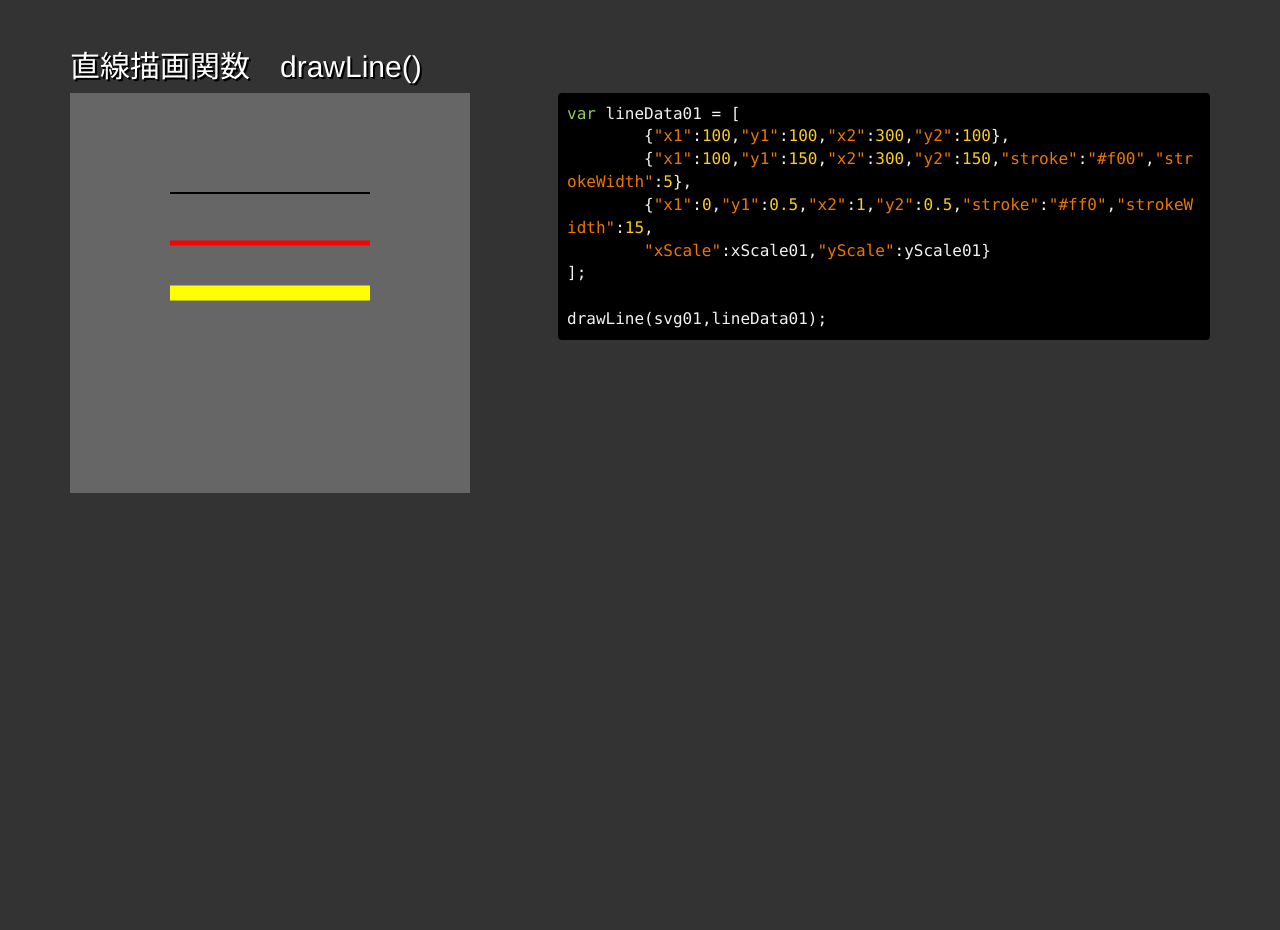
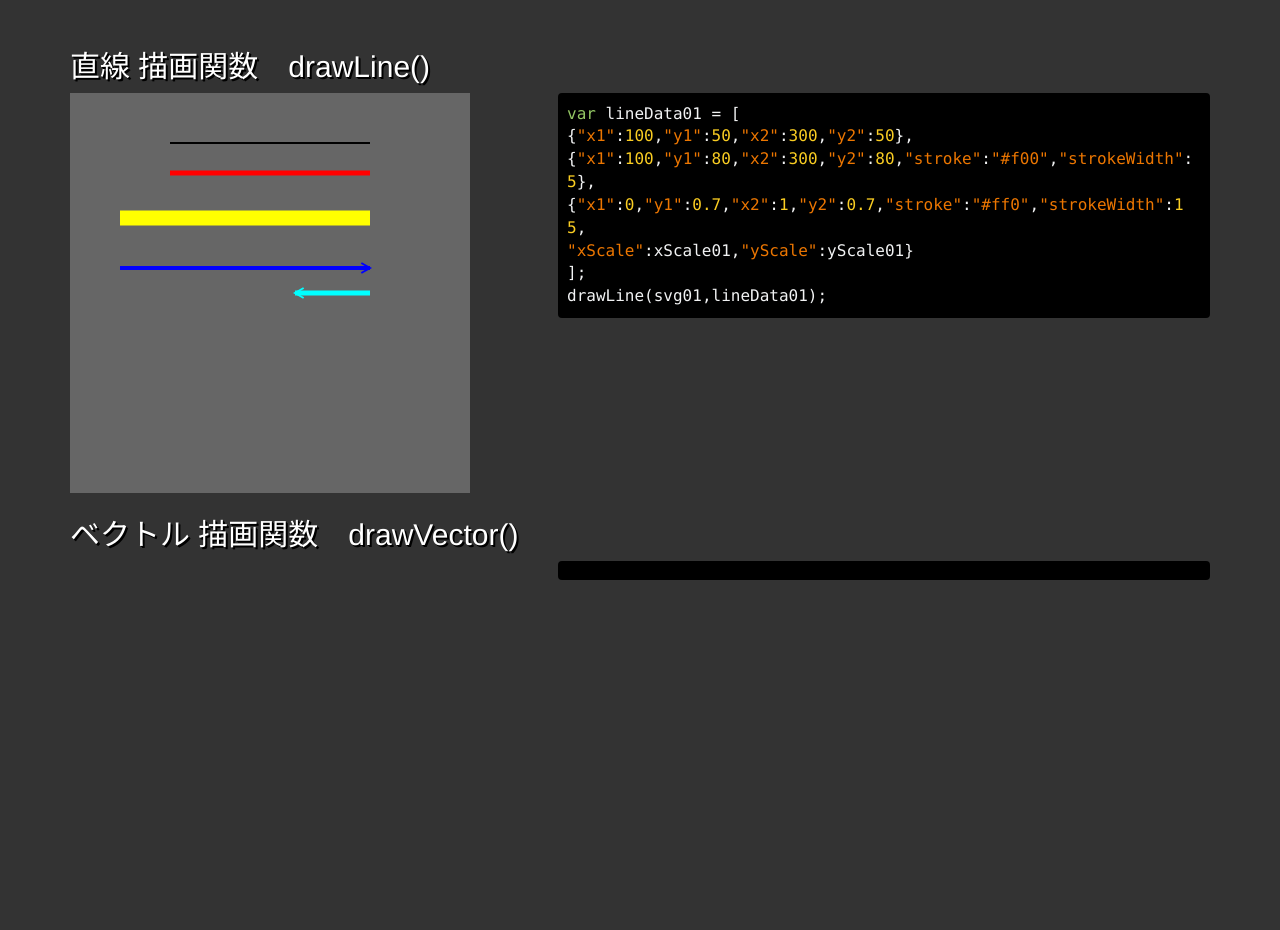
Before and after one commit to koyamatc/d3draw, a Jekyll site: the page index.html, which Jekyll copies as it is, in a window 1280 px wide. Built offline with Jekyll 4.4.1, drawn with Linux system fonts in a browser that asks for light colours; Markdown is read by kramdown in place of the engine named in the settings; part of the change alters nothing that is shown.

Commit message:
add drawVectorB

```diff
--- a/index.html
+++ b/index.html
@@ -15,7 +15,7 @@
 	<div class="container">
 
 		<h2>
-		 直線描画関数　drawLine()
+		 直線 描画関数　drawLine()
 		</h2>
 		<div class="row">
 			<div class="col-sm-5">
@@ -24,17 +24,30 @@
 			<div class="col-sm-7">
 <pre>
 var lineData01 = [
-	{"x1":100,"y1":100,"x2":300,"y2":100},
-	{"x1":100,"y1":150,"x2":300,"y2":150,"stroke":"#f00","strokeWidth":5},
-	{"x1":0,"y1":0.5,"x2":1,"y2":0.5,"stroke":"#ff0","strokeWidth":15,
+{"x1":100,"y1":50,"x2":300,"y2":50},
+{"x1":100,"y1":80,"x2":300,"y2":80,"stroke":"#f00","strokeWidth":5},
+{"x1":0,"y1":0.7,"x2":1,"y2":0.7,"stroke":"#ff0","strokeWidth":15,
 "xScale":xScale01,"yScale":yScale01}
 ];
-
 drawLine(svg01,lineData01);
 </pre>
 			</div>
 		</div>
+
+		<h2>
+		 ベクトル 描画関数　drawVector()
+		</h2>
+		<div class="row">
+			<div class="col-sm-5">
+				<div id="svg02"></div>
 			</div>
+			<div class="col-sm-7">
+<pre>
+</pre>
+			</div>
+		</div>
+
+	</div><!-- // container -->
 
 	<script src="js/jquery.js" charset="utf-8"></script>
 	<script src="js/bootstrap.js" charset="utf-8"></script>
@@ -77,20 +90,28 @@ $(document).on('ready',function(){
 		// scale definition
 		var xScale01 = d3.scale.linear()
                        .domain([0,1])
-                       .range([100,300]);
+                       .range([50,300]);
 
   		var yScale01 = d3.scale.linear()
                        .domain([1,0])
-                       .range([100,300]);
+                       .range([50,300]);
 
 		var lineData01 = [
-			{"x1":100,"y1":100,"x2":300,"y2":100},
-			{"x1":100,"y1":150,"x2":300,"y2":150,"stroke":"#f00","strokeWidth":5},
-			{"x1":0,"y1":0.5,"x2":1,"y2":0.5,"stroke":"#ff0","strokeWidth":15,
+			{"x1":100,"y1":50,"x2":300,"y2":50},
+			{"x1":100,"y1":80,"x2":300,"y2":80,"stroke":"#f00","strokeWidth":5},
+			{"x1":0,"y1":0.7,"x2":1,"y2":0.7,"stroke":"#ff0","strokeWidth":15,
+			"xScale":xScale01,"yScale":yScale01}
+		];
+		drawLine(svg01,lineData01);
+
+		var vecData01 = [
+			{"x1":0,"y1":0.5,"x2":1,"y2":0.5,"stroke":"#00f","strokeWidth":4,
+			"xScale":xScale01,"yScale":yScale01},
+			{"x1":1,"y1":0.4,"x2":0.7,"y2":0.4,"stroke":"#0ff","strokeWidth":5,
 			"xScale":xScale01,"yScale":yScale01}
 		];
 
-		drawLine(svg01,lineData01);
+		 drawVectorB(svg01,vecData01);
 	</script>
 </body>
 </html>
--- a/js/d3draws.js
+++ b/js/d3draws.js
@@ -1,35 +1,165 @@
- 	var pi = Math.PI;
-  var aDegree = pi/180;
-
   // Point Object
   function Point(x, y){
     this.x = x;
     this.y = y;
     return this;
   };
-  var endPoint = new Point();
+
+  var aDegree = pi/180;
+  var pi = Math.PI;
+  var svgVector;
+  var xScaleV,yScaleV;
+
+
+  var originPoint = new Point(); // 原点
+  var startPoint = new Point();　　// 始点
+  var halfPoint = new Point();  　//　中間点
+  var endPoint = new Point();　　  //　終点
 
   var x0 = y0 = 0;
 
   /* 直線　描画関数　*/
   function drawLine(svg,data){
 
-    svg.selectAll("line")
+    var lines = svg.selectAll(".d3line")
           .data(data)
           .enter()
           .append("line")
-          .attr("x1", function(d){return d.xScale? d.xScale(d.x1):d.x1})
-          .attr("y1", function(d){return d.yScale? d.yScale(d.y1):d.y1})
-          .attr("x2", function(d){return d.xScale? d.xScale(d.x2):d.x2})
-          .attr("y2", function(d){return d.yScale? d.yScale(d.y2):d.y2})
-          .attr("stroke", function(d){return d.stroke? d.stroke:"#000";})
-          .attr("stroke-width",function(d){return d.strokeWidth?d.strokeWidth:2;})
-          .attr("fill", function(d){return d.fillColor?d.fillColor:"none";})
-          .attr("id",function(d,i){return d.id?d.id:"line"+i;})
-          .attr("class",function(d){return d.class?d.class:"line";})
+          .attr("x1", function(d,i){
+            if(i==0){originPoint.x=d.x1;}
+            startPoint.x = d.x1;
+            return d.xScale? d.xScale(d.x1):d.x1;
+          })
+          .attr("y1", function(d,i){
+            if(i==0){originPoint.y=d.y1;}  // 原点
+            startPoint.y = d.y1;　　　　　　　　　　//　始点
+            return d.yScale? d.yScale(d.y1):d.y1;
+          })
+          .attr("x2", function(d){
+            endPoint.x = d.x2;
+            halfPoint.x = (d.x2-d.x1)/2;
+            return d.xScale? d.xScale(d.x2):d.x2;
+          })
+          .attr("y2", function(d){
+            endPoint.y = d.y2;
+            halfPoint.y = (d.y2-d.y1)/2;
+            return d.yScale? d.yScale(d.y2):d.y2;
+          })
+          .attr("stroke", function(d){
+            return d.stroke? d.stroke:"#000";
+          })
+          .attr("stroke-width",function(d){
+            return d.strokeWidth?d.strokeWidth:2;
+          })
+          .attr("fill", function(d){
+            return d.fillColor?d.fillColor:"none";
+          })
+          .attr("id",function(d,i){
+            return d.id?d.id:"line"+i;
+          })
+          .attr("class",function(d){
+            return d.class?d.class:"";
+          })
+          .attr("class",function(d){
+            return "d3line";
+          });
 
   };
 
+  /* draw vector line */
+  function drawVectorB(svg,data){
+
+    svgVector = svg;
+
+    var vectors = svg.selectAll(".d3vector")
+          .data(data)
+          .enter()
+          .append("line")
+          .attr("x1", function(d,i){
+            xScaleV = d.xScale;
+            yScaleV = d.yScale;
+            if(i==0){originPoint.x=d.x1;}
+            startPoint.x = d.x1;
+            return d.xScale? d.xScale(d.x1):d.x1;
+          })
+          .attr("y1", function(d,i){
+            if(i==0){originPoint.y=d.y1;}  // 原点
+            startPoint.y = d.y1;　　　　　　　　　　//　始点
+            return d.yScale? d.yScale(d.y1):d.y1;
+          })
+          .attr("x2", function(d){
+            endPoint.x = d.x2;
+            halfPoint.x = (d.x2-d.x1)/2;
+            return d.xScale? d.xScale(d.x2):d.x2;
+          })
+          .attr("y2", function(d){
+            endPoint.y = d.y2;
+            halfPoint.y = (d.y2-d.y1)/2;
+            return d.yScale? d.yScale(d.y2):d.y2;
+          })
+          .attr("stroke", function(d){
+            return d.stroke? d.stroke:"#000";
+          })
+          .attr("stroke-width",function(d){
+            return d.strokeWidth?d.strokeWidth:2;
+          })
+          .attr("fill", function(d){
+            return d.fillColor?d.fillColor:"none";
+          })
+          .attr("id",function(d,i){
+            return d.id?d.id:"vector"+i;
+          })
+          .attr("class",function(d){
+            return d.class?d.class:"";
+          })
+          .attr("class",function(d){
+            return "d3vector";
+          });
+
+     vectors.each(drawArrowHead);
+
+  };
+
+  /** */
+  function drawArrowHead(){
+
+    var x1 = parseFloat(this.attributes.x1.value);
+    var x2 = parseFloat(this.attributes.x2.value);
+    var y1 = parseFloat(this.attributes.y1.value);
+    var y2 = parseFloat(this.attributes.y2.value);
+
+    var stroke = this.attributes.stroke.value;
+
+    var vectorData = [];
+    var radians = Math.atan2(y2-y1,x2-x1);
+    var radians1 = pi + radians + pi/6;
+    var radians2 = pi + radians - pi/6;
+    //var arrowHead = 10/(xScaleV(1)-xScaleV(0)); // length of arrow head
+    var arrowHead = 10;
+
+    vectorData.push(new Point(
+      x2 + Math.cos(radians1)*arrowHead,
+      y2 + Math.sin(radians1)*arrowHead
+      ));
+    vectorData.push(new Point(x2,y2));
+    vectorData.push(new Point(
+      x2+Math.cos(radians2)*arrowHead,
+      y2+Math.sin(radians2)*arrowHead
+      ));
+
+    var vectorArrow = d3.svg.line()
+        .x(function(d) { return d.x; })
+        .y(function(d) { return d.y; })
+        .interpolate("linear");
+
+    svgVector.append("path")
+          .attr("d", vectorArrow(vectorData))
+          .attr("stroke", function(){return stroke;})
+          .attr("class","arrowHead")
+          .attr("stroke-width", function(){return 2;})
+          .attr("fill", "none");
+
+  };
 
   /* ベクトル線　描画関数　*/
   function drawVector(svg,x0,y0,angles,length,xScale,yScale,color){
@@ -72,43 +202,6 @@
   };
 
 
-  var x1,y1,x2,y2;
-
-  /* 2点間　ベクトル線　描画関数　*/
-  function drawVectorB(svg,x1,y1,x2,y2,xScale,yScale,color){
-
-    var vectorData = [];
-    var radians = Math.atan2(y2-y1,x2-x1);
-    var radians1 = pi + radians + pi/6;
-    var radians2 = pi + radians - pi/6;
-    var arrowHead = 10/(xScale(1)-xScale(0)); // length of arrow head
-
-    vectorData.push(new Point(x1,y1));
-    vectorData.push(new Point(x2,y2));
-    vectorData.push(new Point(
-      x2 + Math.cos(radians1)*arrowHead,
-      y2 + Math.sin(radians1)*arrowHead
-      ));
-    vectorData.push(new Point(x2,y2));
-    vectorData.push(new Point(
-      x2+Math.cos(radians2)*arrowHead,
-      y2+Math.sin(radians2)*arrowHead
-      ));
-
-    var vectorArrow = d3.svg.line()
-        .x(function(d) { return xScale(d.x); })
-        .y(function(d) { return yScale(d.y); })
-        .interpolate("linear");
-
-    svg.append("path")
-          .attr("d", vectorArrow(vectorData))
-          .attr("stroke", function(){return color})
-          .attr("class","vector")
-          .attr("stroke-width", 2)
-          .attr("fill", "none");
-
-  };
-
 
   /* path　描画関数　*/
   function drawPath(svg,data,strokeWidth,xScale,yScale,color){
@@ -129,7 +222,7 @@
 
   };
 
-  /* basis spline　描画関数　*/
+  /* arc　描画関数　*/
   function drawArc(svg,startPos,endPos,innerRadius,outerRadius,strokeWidth,stroke,fillColor,xScale,yScale){
 
     var arc = d3.svg.arc()
@@ -147,7 +240,7 @@
 
   };
 
-  /*  /** draw text*/
+  /** draw Mathjax */
   function drawMathjax(svg,data,xScale,yScale){
     svg.selectAll("foreignObject")
     .data(data)
```
Also changed, not shown: 5 other files. Lines whose indentation alone changed are shown as unchanged.
